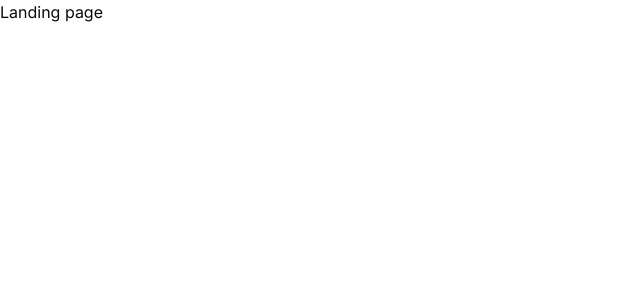
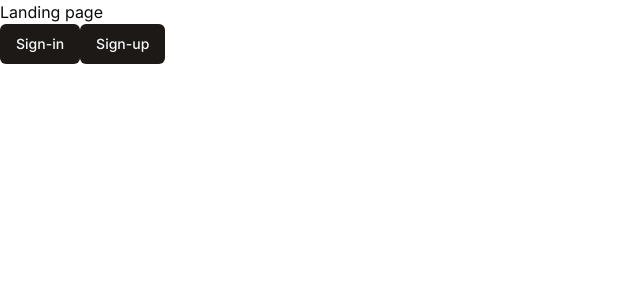
Before and after one commit to Ujjwalsharma7/ArtiGen, a Next.js app: page / in a window 1280 px wide. Shown: the top 300 px of the page, without its empty margins (0-640 px from the left). Built offline with nearby package versions, Linux system fonts and the light colour scheme.

Commit message:
added userbutton in dashbaord

```diff
--- a/app/(dashboard)/(routes)/dashboard/page.tsx
+++ b/app/(dashboard)/(routes)/dashboard/page.tsx
@@ -1,11 +1,13 @@
-import React from 'react'
+import React from "react";
+import { UserButton } from "@clerk/nextjs";
 
 const page = () => {
   return (
     <div>
       hellooooo
+      <UserButton afterSignOutUrl="/" />
     </div>
-  )
-}
+  );
+};
 
-export default page
+export default page;
--- /dev/null
+++ b/app/(dashboard)/layout.tsx
@@ -0,0 +1,5 @@
+const DahboardLayout = ({ children }: { children: React.ReactNode }) => {
+  return <div className="h-full relative">{children}</div>;
+};
+
+export default DahboardLayout;
--- a/app/(landing)/page.tsx
+++ b/app/(landing)/page.tsx
@@ -1,11 +1,20 @@
-
+import { Button } from "@/components/ui/button";
+import Link from "next/link";
 
 const Landingpage = () => {
   return (
     <div>
       Landing page
+      <div>
+        <Link href="/sign-in">
+          <Button>Sign-in</Button>
+        </Link>
+        <Link href="/sign-up">
+          <Button>Sign-up</Button>
+        </Link>
+      </div>
     </div>
-  )
-}
+  );
+};
 
 export default Landingpage;
--- /dev/null
+++ b/components/ui/button.tsx
@@ -0,0 +1,56 @@
+import * as React from "react"
+import { Slot } from "@radix-ui/react-slot"
+import { cva, type VariantProps } from "class-variance-authority"
+
+import { cn } from "@/lib/utils"
+
+const buttonVariants = cva(
+  "inline-flex items-center justify-center rounded-md text-sm font-medium ring-offset-background transition-colors focus-visible:outline-none focus-visible:ring-2 focus-visible:ring-ring focus-visible:ring-offset-2 disabled:pointer-events-none disabled:opacity-50",
+  {
+    variants: {
+      variant: {
+        default: "bg-primary text-primary-foreground hover:bg-primary/90",
+        destructive:
+          "bg-destructive text-destructive-foreground hover:bg-destructive/90",
+        outline:
+          "border border-input bg-background hover:bg-accent hover:text-accent-foreground",
+        secondary:
+          "bg-secondary text-secondary-foreground hover:bg-secondary/80",
+        ghost: "hover:bg-accent hover:text-accent-foreground",
+        link: "text-primary underline-offset-4 hover:underline",
+      },
+      size: {
+        default: "h-10 px-4 py-2",
+        sm: "h-9 rounded-md px-3",
+        lg: "h-11 rounded-md px-8",
+        icon: "h-10 w-10",
+      },
+    },
+    defaultVariants: {
+      variant: "default",
+      size: "default",
+    },
+  }
+)
+
+export interface ButtonProps
+  extends React.ButtonHTMLAttributes<HTMLButtonElement>,
+    VariantProps<typeof buttonVariants> {
+  asChild?: boolean
+}
+
+const Button = React.forwardRef<HTMLButtonElement, ButtonProps>(
+  ({ className, variant, size, asChild = false, ...props }, ref) => {
+    const Comp = asChild ? Slot : "button"
+    return (
+      <Comp
+        className={cn(buttonVariants({ variant, size, className }))}
+        ref={ref}
+        {...props}
+      />
+    )
+  }
+)
+Button.displayName = "Button"
+
+export { Button, buttonVariants }
--- a/package.json
+++ b/package.json
@@ -10,6 +10,7 @@
   },
   "dependencies": {
     "@clerk/nextjs": "^4.23.2",
+    "@radix-ui/react-slot": "^1.0.2",
     "@types/node": "20.4.8",
     "@types/react": "18.2.18",
     "@types/react-dom": "18.2.7",
```
Also changed, not shown: app/(auth)/(routes)/sign-up/[[...sign-up]]/page.tsx (renamed from app/(auth)/(routes)/sign-up/[[...sign-in]]/page.tsx), 1 other file (tests, documents, lock files or other folders).
